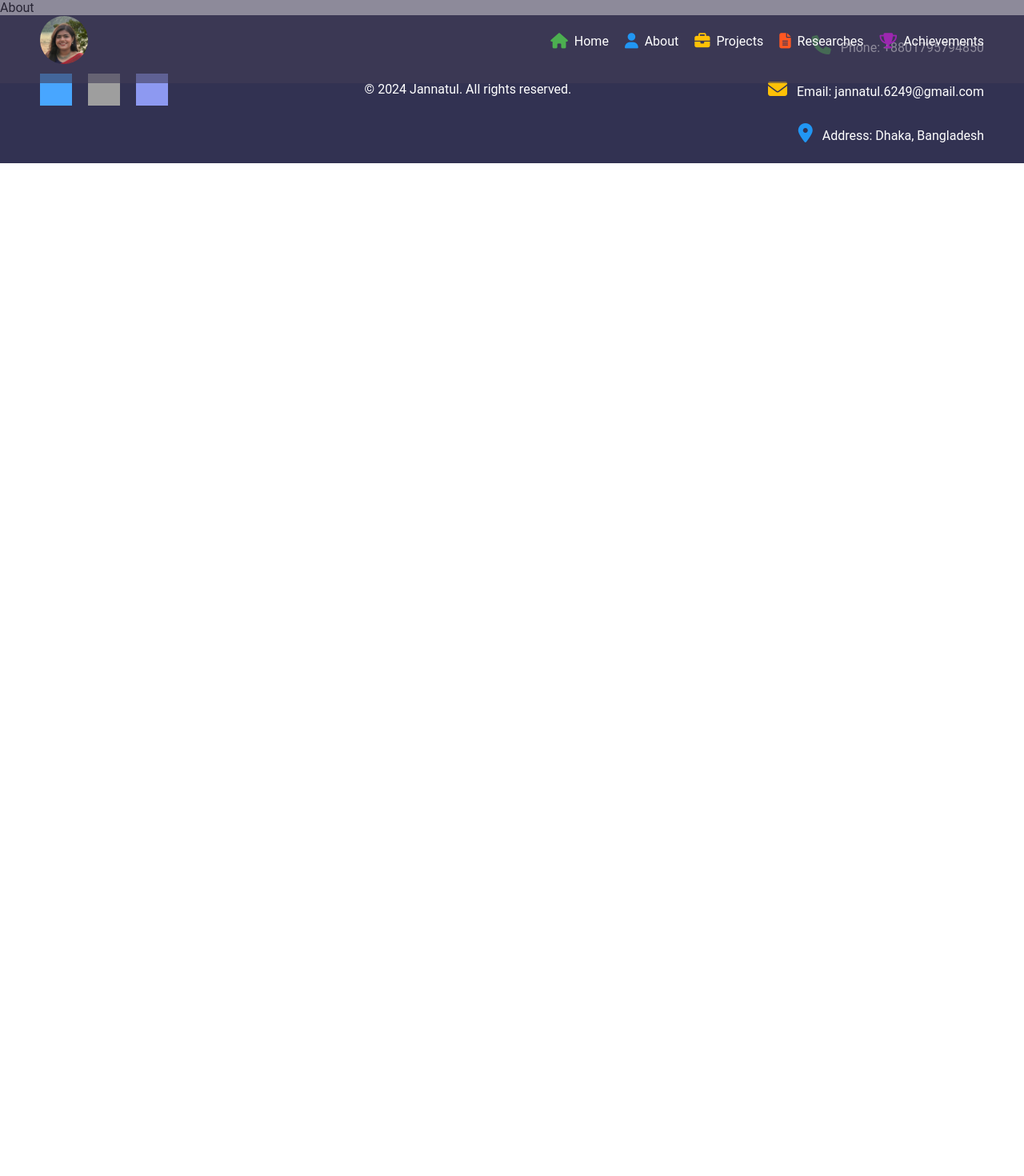
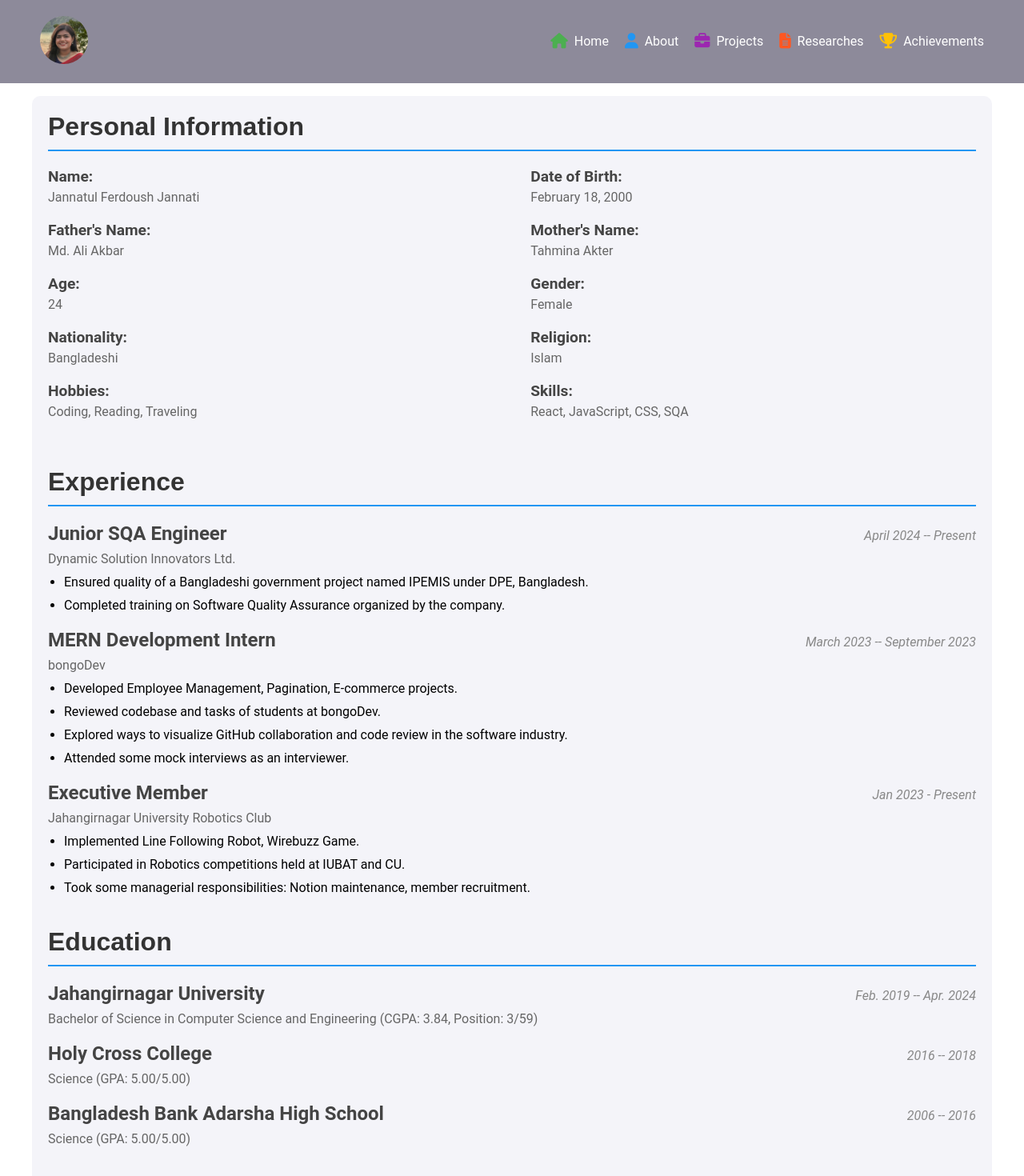
Before and after one commit to jannat-349/portfolio, a React (Vite) app: page /portfolio/about in a window 1280 px wide. Shown: the top 1470 px of the page at 80% size. Before the commit the page ends 800 px from the top, so only its background shows below. Built offline with nearby package versions, Linux system fonts and the light colour scheme; grey boxes are pictures that could not be loaded.

Commit message:
About page done

```diff
--- a/src/pages/About.jsx
+++ b/src/pages/About.jsx
@@ -1,7 +1,141 @@
-import React from 'react'
+import React from 'react';
+import '../styles/About.css';
 
-export default function About() {
+const About = () => {
   return (
-    <div>About</div>
-  )
-}
+    <div className="about-container">
+      <section>
+        <h2>Personal Information</h2>
+        <div className="personal-info">
+          <div className="personal-info-item">
+            <h3>Name:</h3>
+            <p>Jannatul Ferdoush Jannati</p>
+          </div>
+          <div className="personal-info-item">
+            <h3>Date of Birth:</h3>
+            <p>February 18, 2000</p>
+          </div>
+          <div className="personal-info-item">
+            <h3>Father's Name:</h3>
+            <p>Md. Ali Akbar</p>
+          </div>
+          <div className="personal-info-item">
+            <h3>Mother's Name:</h3>
+            <p>Tahmina Akter</p>
+          </div>
+          <div className="personal-info-item">
+            <h3>Age:</h3>
+            <p>24</p>
+          </div>
+          <div className="personal-info-item">
+            <h3>Gender:</h3>
+            <p>Female</p>
+          </div>
+          <div className="personal-info-item">
+            <h3>Nationality:</h3>
+            <p>Bangladeshi</p>
+          </div>
+          <div className="personal-info-item">
+            <h3>Religion:</h3>
+            <p>Islam</p>
+          </div>
+          <div className="personal-info-item">
+            <h3>Hobbies:</h3>
+            <p>Coding, Reading, Traveling</p>
+          </div>
+          <div className="personal-info-item">
+            <h3>Skills:</h3>
+            <p>React, JavaScript, CSS, SQA</p>
+          </div>
+        </div>
+      </section>
+
+      <section>
+        <h2>Experience</h2>
+        <div className="experience-item">
+          <div className="experience-header">
+            <h3>
+              Junior SQA Engineer
+            </h3>
+            <p className="duration">April 2024 -- Present</p>
+          </div>
+          <a href="https://www.dsinnovators.com/" target="_blank" rel="noopener noreferrer">
+            <p>Dynamic Solution Innovators Ltd.</p></a>
+          <ul>
+            <li>Ensured quality of a Bangladeshi government project named IPEMIS under DPE, Bangladesh.</li>
+            <li>Completed training on Software Quality Assurance organized by the company.</li>
+          </ul>
+        </div>
+        <div className="experience-item">
+          <div className="experience-header">
+            <h3>
+              MERN Development Intern
+            </h3>
+            <p className="duration">March 2023 -- September 2023</p>
+          </div>
+          <a href="https://bongodev.com/" target="_blank" rel="noopener noreferrer">
+            <p>bongoDev</p></a>
+          <ul>
+            <li>Developed Employee Management, Pagination, E-commerce projects.</li>
+            <li>Reviewed codebase and tasks of students at bongoDev.</li>
+            <li>Explored ways to visualize GitHub collaboration and code review in the software industry.</li>
+            <li>Attended some mock interviews as an interviewer.</li>
+          </ul>
+        </div>
+        <div className="experience-item">
+          <div className="experience-header">
+            <h3>
+              Executive Member
+            </h3>
+            <p className="duration">Jan 2023 - Present</p>
+          </div>
+          <a href="https://jurc.org/" target="_blank" rel="noopener noreferrer">
+            <p>Jahangirnagar University Robotics Club</p></a>
+          <ul>
+            <li>Implemented Line Following Robot, Wirebuzz Game.</li>
+            <li>Participated in Robotics competitions held at IUBAT and CU.</li>
+            <li>Took some managerial responsibilities: Notion maintenance, member recruitment.</li>
+          </ul>
+        </div>
+      </section>
+      <section>
+        <h2>Education</h2>
+        <div className="education-item">
+          <div className="education-header">
+            <h3>
+              <a href="https://www.juniv.edu" target="_blank" rel="noopener noreferrer">
+                Jahangirnagar University
+              </a>
+            </h3>
+            <p className="duration">Feb. 2019 -- Apr. 2024</p>
+          </div>
+          <p>Bachelor of Science in Computer Science and Engineering (CGPA: 3.84, Position: 3/59)</p>
+        </div>
+        <div className="education-item">
+          <div className="education-header">
+            <h3>
+              <a href="https://www.hcc.edu.bd/" target="_blank" rel="noopener noreferrer">
+                Holy Cross College
+              </a>
+            </h3>
+            <p className="duration">2016 -- 2018</p>
+          </div>
+          <p>Science (GPA: 5.00/5.00)</p>
+        </div>
+        <div className="education-item">
+          <div className="education-header">
+            <h3>
+              <a href="https://www.facebook.com/bbahschool/" target="_blank" rel="noopener noreferrer">
+                Bangladesh Bank Adarsha High School
+              </a>
+            </h3>
+            <p className="duration">2006 -- 2016</p>
+          </div>
+          <p>Science (GPA: 5.00/5.00)</p>
+        </div>
+      </section>
+    </div>
+  );
+};
+
+export default About;
--- /dev/null
+++ b/src/styles/About.css
@@ -0,0 +1,159 @@
+/* General Container Styles */
+.about-container {
+    width: 100%;
+    max-width: 1200px;
+    margin: auto;
+    margin-top: 120px;
+    margin-bottom: 20px;
+    padding: 20px;
+    background-color: #f4f4f9;
+    border-radius: 10px;
+}
+
+/* Section Styles */
+section {
+    margin-bottom: 40px;
+}
+
+h2 {
+    font-size: 2em;
+    margin-bottom: 20px;
+    color: #333;
+    border-bottom: 2px solid #2196F3;
+    padding-bottom: 10px;
+    font-family: 'Arial', sans-serif;
+}
+
+/* Personal Info Styles */
+.personal-info {
+    display: flex;
+    flex-wrap: wrap;
+    justify-content: space-between;
+}
+
+.personal-info-item {
+    width: 48%;
+    margin-bottom: 20px;
+}
+
+.personal-info-item h3 {
+    font-size: 1.2em;
+    margin: 0;
+    color: #444;
+    margin-bottom: 5px;
+}
+
+.personal-info-item p {
+    margin: 0;
+    font-size: 1em;
+    color: #666;
+}
+
+/* Experience and Education Styles */
+.education-item,
+.experience-item {
+    margin-bottom: 20px;
+}
+
+.experience-header,
+.education-header {
+    display: flex;
+    justify-content: space-between;
+    align-items: baseline;
+}
+
+.experience-item h3,
+.education-item h3 {
+    font-size: 1.5em;
+    margin: 0;
+    color: #444;
+}
+
+.duration {
+    font-style: italic;
+    color: #888;
+    white-space: nowrap;
+    margin-left: 20px;
+}
+
+p {
+    margin: 5px 0;
+    font-size: 1em;
+    color: #666;
+}
+
+ul {
+    margin-top: 10px;
+    padding-left: 20px;
+    list-style-type: disc;
+}
+
+ul li {
+    margin-bottom: 10px;
+}
+
+/* Link Styles */
+a {
+    color: inherit; /* Ensure link color inherits from parent */
+    text-decoration: none;
+}
+
+a:hover {
+    text-decoration: underline;
+}
+
+/* Responsive Styles */
+@media (max-width: 768px) {
+    .about-container {
+        padding: 15px;
+        margin-top: 120px;
+    }
+
+    .personal-info-item {
+        width: 100%;
+    }
+
+    h2 {
+        font-size: 1.8em;
+    }
+
+    h3 {
+        font-size: 1.3em;
+    }
+
+    p,
+    ul li {
+        font-size: 0.95em;
+    }
+
+    .experience-header,
+    .education-header {
+        flex-direction: column;
+        align-items: flex-start;
+    }
+
+    .duration {
+        margin-left: 0;
+        margin-top: 5px;
+    }
+}
+
+@media (max-width: 480px) {
+    .about-container {
+        padding: 10px;
+        margin-top: 100px;
+    }
+
+    h2 {
+        font-size: 1.5em;
+    }
+
+    h3 {
+        font-size: 1.2em;
+    }
+
+    p,
+    ul li {
+        font-size: 0.9em;
+    }
+}
--- a/src/styles/Header.css
+++ b/src/styles/Header.css
@@ -56,7 +56,7 @@
 }
 
 .nav-link i.fa-briefcase {
-    color: #FFC107;
+    color: #9C27B0;
 }
 
 .nav-link i.fa-file-alt {
@@ -64,7 +64,7 @@
 }
 
 .nav-link i.fa-trophy {
-    color: #9C27B0;
+    color: #FFC107;
 }
 
 .hamburger-menu {
--- a/src/styles/Home.css
+++ b/src/styles/Home.css
@@ -71,6 +71,7 @@
     font-weight: bold;
     margin: 20px 0;
     line-height: 1.5;
+    padding-top: 20px;
 }
 
 .bold-white {
```
Also changed, not shown: src/assets/images/homepage_bg3.jpeg.
